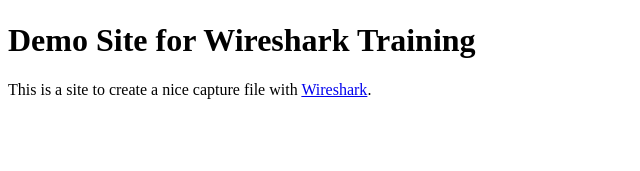
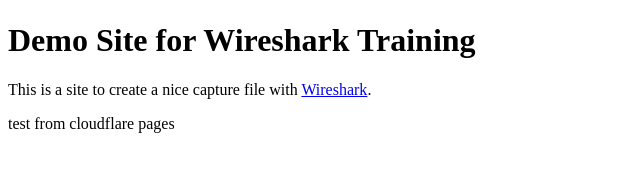
Before and after one commit to rohess/wiresharkdemo, a plain HTML site: page index.html in a window 1280 px wide. Shown: the part 93-264 px from the top of the page, without its empty margins (0-640 px from the left). Drawn offline with Linux system fonts and the light colour scheme.

Commit message:
Update index.html

```diff
--- a/index.html
+++ b/index.html
@@ -11,5 +11,6 @@
     <img src="wireshark-logo.png" alt="Wireshark Logo">
     <h1>Demo Site for Wireshark Training</h1>
     <p>This is a site to create a nice capture file with <a href="https://www.wireshark.org/docs/wsug_html_chunked/ChIntroHistory.html">Wireshark</a>.</p>
+    <p> test from cloudflare pages</p>
 </body>
 </html>
```
